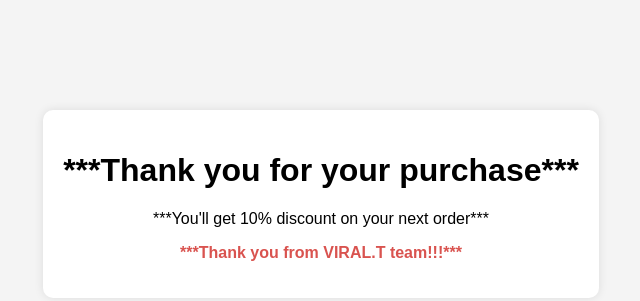
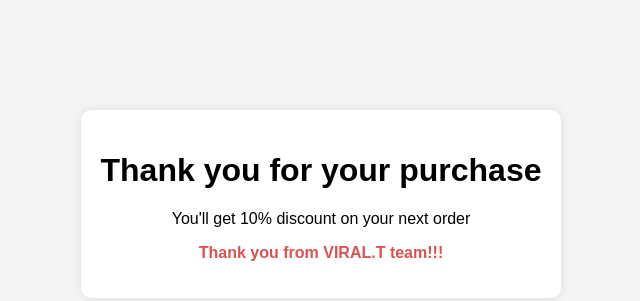
Before and after one commit to TomalYouKnow/ThankYou, a plain HTML site: page index.html in a window 1280 px wide. Shown: the part 196-497 px from the top of the page, without its empty margins (319-959 px from the left). Drawn offline with Linux system fonts and the light colour scheme.

Commit message:
Update index.html

```diff
--- a/index.html
+++ b/index.html
@@ -29,9 +29,9 @@
 </head>
 <body>
     <div class="container">
-        <h1>***Thank you for your purchase***</h1>
-        <p>***You'll get 10% discount on your next order***</p>
-        <p class="coupon">***Thank you from VIRAL.T team!!!***</p>
+        <h1>Thank you for your purchase</h1>
+        <p>You'll get 10% discount on your next order</p>
+        <p class="coupon">Thank you from VIRAL.T team!!!</p>
     </div>
 </body>
 </html>
```
